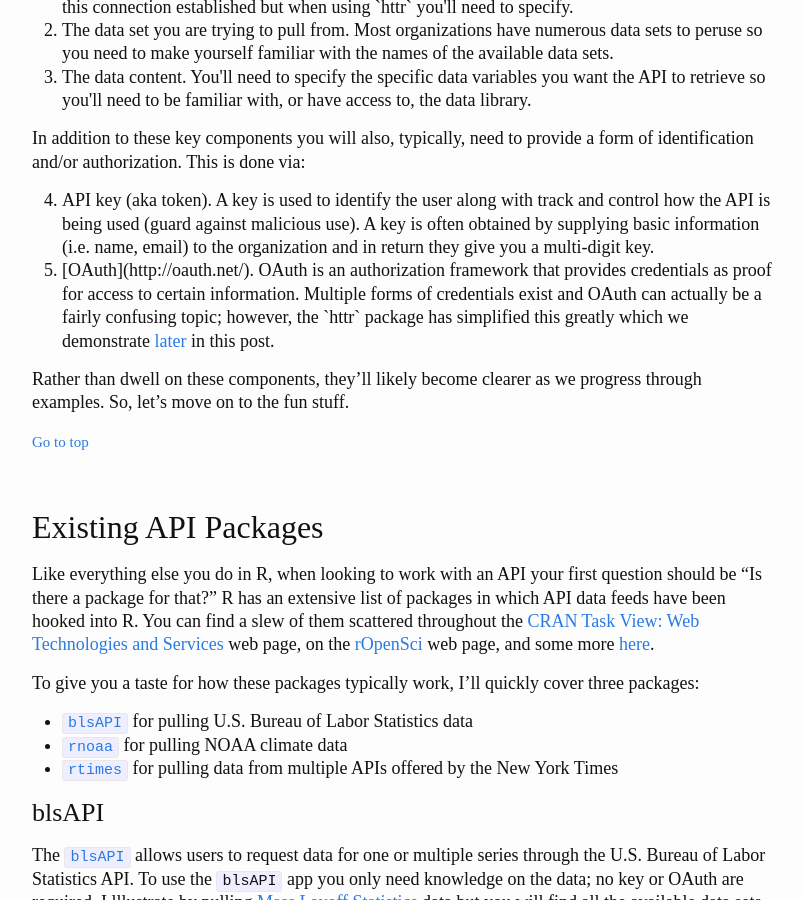
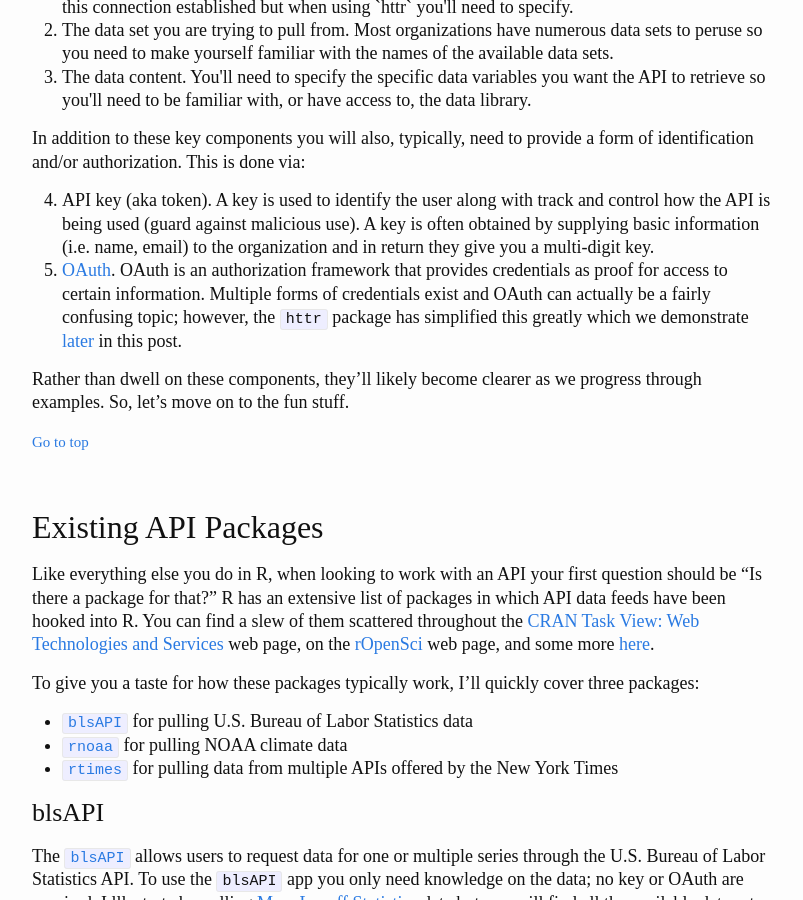
Before and after one commit to bradleyboehmke/bradleyboehmke, a Jekyll site: the page built from tutorials/scraping_data_api.md, in a window 1280 px wide and 900 px high, scrolled down 1100 px. Shown: the whole window, without its empty margins (238-1041 px from the left). Built offline with Jekyll 4.4.1, drawn with Linux system fonts in a browser that asks for light colours.

Commit message:
Update scraping_data_api.md

```diff
--- a/tutorials/scraping_data_api.md
+++ b/tutorials/scraping_data_api.md
@@ -45,7 +45,7 @@ In addition to these key components you will also, typically, need to provide a
 
 <ol start="4">
   <li>API key (aka token). A key is used to identify the user along with track and control how the API is being used (guard against malicious use). A key is often obtained by supplying basic information (i.e. name, email) to the organization and in return they give you a multi-digit key.</li>
-  <li>[OAuth](http://oauth.net/). OAuth is an authorization framework that provides credentials as proof for access to certain information. Multiple forms of credentials exist and OAuth can actually be a fairly confusing topic; however, the `httr` package has simplified this greatly which we demonstrate <a href="#httr_api">later</a> in this post.</li>
+  <li><a href="http://oauth.net/">OAuth</a>. OAuth is an authorization framework that provides credentials as proof for access to certain information. Multiple forms of credentials exist and OAuth can actually be a fairly confusing topic; however, the <code>httr</code> package has simplified this greatly which we demonstrate <a href="#httr_api">later</a> in this post.</li>
 </ol>
 
 Rather than dwell on these components, they'll likely become clearer as we progress through examples. So, let's move on to the fun stuff.
```
